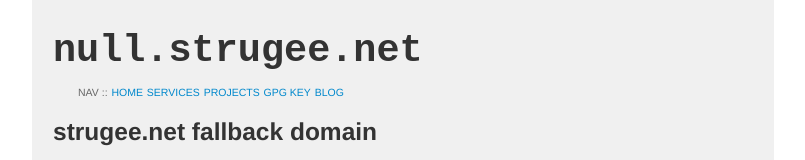
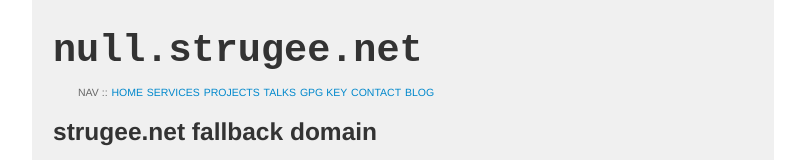
Before and after one commit to strugee/null.strugee.net, a plain HTML site: page index.html in a window 1280 px wide. Shown: the top 160 px of the page, without its empty margins (237-1042 px from the left). Drawn offline with Linux system fonts and the light colour scheme.

Commit message:
Update navbar with new pages

```diff
--- a/index.html
+++ b/index.html
@@ -50,8 +50,10 @@ along with null.strugee.net.  If not, see <http://www.gnu.org/licenses/>.
 							<li class="navlink"><a href="https://strugee.net/">Home</a></li>
 							<li class="navlink"><a href="https://strugee.net/services">Services</a></li>
 							<li class="navlink"><a href="https://strugee.net/projects">Projects</a></li>
+							<li class="navlink"><a href="https://strugee.net/talks">Talks</a></li>
 							<li class="navlink"><a href="https://strugee.net/gpg">GPG Key</a></li>
-							<li class="navlink"><a href="http://ramblingsfromalex.blogspot.com">Blog</a></li>
+							<li class="navlink"><a href="https://strugee.net/contact">Contact</a></li>
+							<li class="navlink"><a href="https://strugee.net/blog/">Blog</a></li>
 						</ul>
 					</nav> <!-- /navbar -->
 				</section>
```
